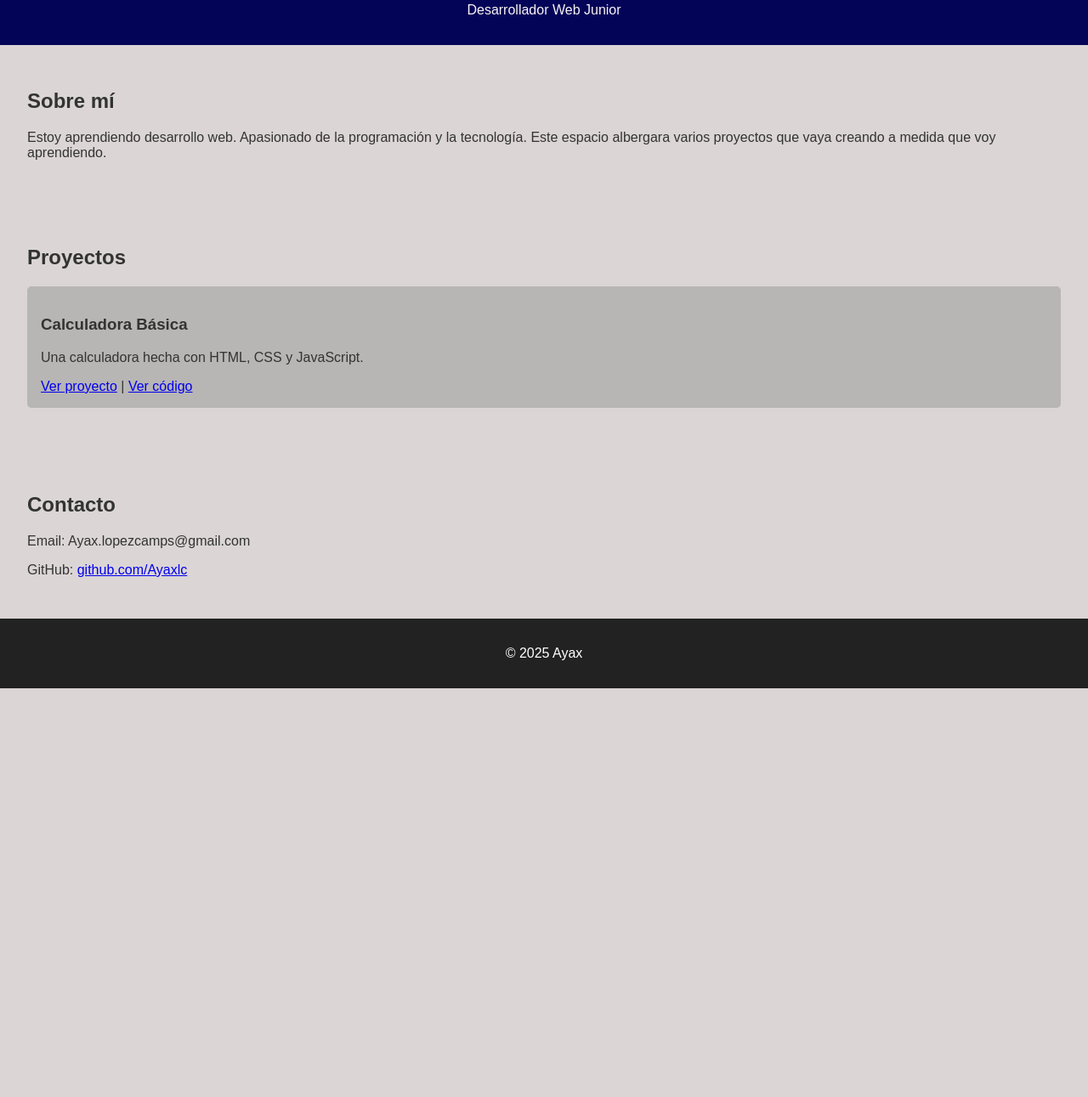
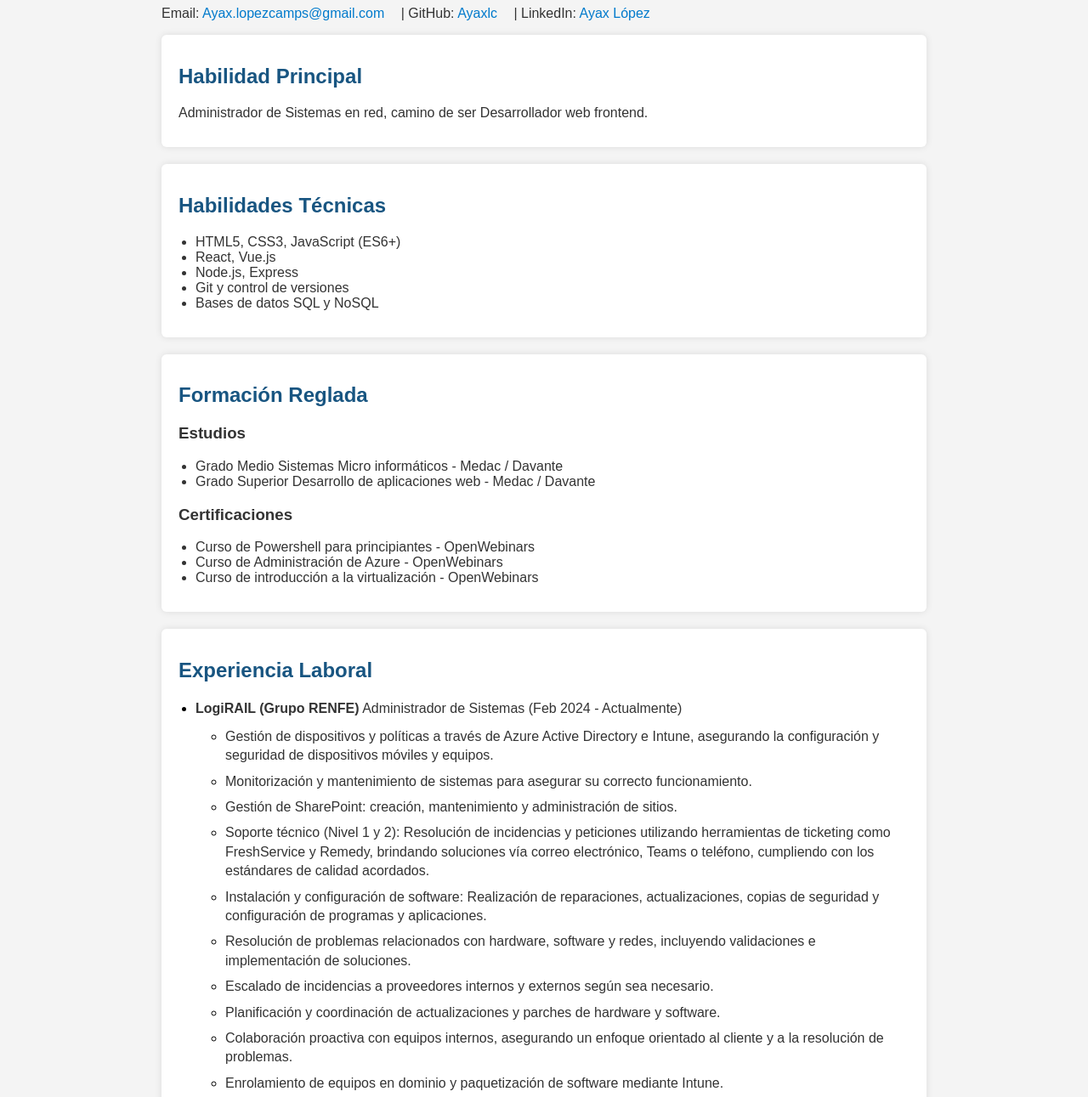
Before and after one commit to Ayaxlc/Mi-Portfolio, a plain HTML site: page index.html in a window 1280 px wide. Shown: the part 93-1384 px from the top of the page at 85% size. Before the commit the page ends 903 px from the top, so only its background shows below. Drawn offline with Linux system fonts and the light colour scheme.

Commit message:
index2.html

```diff
--- a/index.html
+++ b/index.html
@@ -2,70 +2,172 @@
 <html lang="es">
 <head>
   <meta charset="UTF-8" />
-  <meta name="viewport" content="width=device-width, initial-scale=1.0" />
-  <title>Mi Portfolio</title>
+  <meta name="viewport" content="width=device-width, initial-scale=1" />
+  <title>Portfolio de Ayax López</title>
   <style>
     body {
       font-family: Arial, sans-serif;
-      margin: 0;
-      padding: 0;
-      background: #dbd5d5;
+      margin: 0; padding: 20px;
+      background: #f4f4f4;
       color: #333;
+      max-width: 900px;
+      margin-left: auto;
+      margin-right: auto;
     }
-    header {
-      background: #030458;
-      color: rgb(250, 244, 244);
-      padding: 1rem;
-      text-align: center;
+    h1, h2 {
+      color: #185581;
     }
     section {
-      padding: 2rem;
+      background: white;
+      padding: 15px 20px;
+      margin-bottom: 20px;
+      border-radius: 6px;
+      box-shadow: 0 0 8px rgba(0,0,0,0.1);
     }
-    .proyecto {
-      background: rgb(184, 181, 181);
-      padding: 1rem;
-      margin-bottom: 1rem;
-      border-radius: 5px;
-      box-shadow: 0 0 5px rgba(234, 235, 230, 0.1);
+    ul {
+      list-style-type: disc;
+      padding-left: 20px;
     }
-    footer {
-      text-align: center;
-      padding: 1rem;
-      background: #222;
-      color: white;
+    a {
+      color: #007acc;
+      text-decoration: none;
+    }
+    a:hover {
+      text-decoration: underline;
+    }
+    .contact a {
+      margin-right: 15px;
     }
   </style>
 </head>
 <body>
   <header>
-    <h1> Ayax López</h1>
-    <p>Desarrollador Web Junior</p>
+    <h1>Ayax López</h1>
+    <p class="contact">
+      Email: <a href="Ayax.lopezcamps@gmail.com">Ayax.lopezcamps@gmail.com</a> |
+      GitHub: <a href="https://github.com/Ayaxlc" target="_blank" rel="noopener noreferrer">Ayaxlc</a> |
+      LinkedIn: <a href="https://linkedin.com/in/Ayaxlopez" target="_blank" rel="noopener noreferrer">Ayax López</a>
+    </p>
   </header>
 
-  <section>
-    <h2>Sobre mí</h2>
-    <p>Estoy aprendiendo desarrollo web. Apasionado de la programación y la tecnología. Este espacio albergara varios proyectos que vaya creando a medida que voy aprendiendo.</p>
+  <section id="habilidad-principal">
+    <h2>Habilidad Principal</h2>
+    <p>Administrador de Sistemas en red, camino de ser Desarrollador web frontend.</p>
   </section>
 
-  <section>
-    <h2>Proyectos</h2>
-    <div class="proyecto">
-      <h3>Calculadora Básica</h3>
-      <p>Una calculadora hecha con HTML, CSS y JavaScript.</p>
-      <a href="#" target="_blank">Ver proyecto</a> |
-      <a href="#" target="_blank">Ver código</a>
-    </div>
-    <!-- Puedes copiar este bloque para más proyectos -->
+  <section id="habilidades-tecnicas">
+    <h2>Habilidades Técnicas</h2>
+    <ul>
+      <li>HTML5, CSS3, JavaScript (ES6+)</li>
+      <li>React, Vue.js</li>
+      <li>Node.js, Express</li>
+      <li>Git y control de versiones</li>
+      <li>Bases de datos SQL y NoSQL</li>
+    </ul>
   </section>
 
-  <section>
-    <h2>Contacto</h2>
-    <p>Email: Ayax.lopezcamps@gmail.com</p>
-    <p>GitHub: <a href="https://github.com/tuusuario" target="_blank">github.com/Ayaxlc</a></p>
+  <section id="formacion-reglada">
+    <h2>Formación Reglada</h2>
+
+    <h3>Estudios</h3>
+    <ul>
+      <li>Grado Medio Sistemas Micro informáticos - Medac / Davante</li>
+      <li>Grado Superior Desarrollo de aplicaciones web - Medac / Davante</li>
+    </ul>
+
+    <h3>Certificaciones</h3>
+    <ul>
+      <li>Curso de Powershell para principiantes - OpenWebinars</li>
+      <li>Curso de Administración de Azure - OpenWebinars</li>
+      <li>Curso de introducción a la virtualización - OpenWebinars</li>
+    </ul>
   </section>
 
-  <footer>
-    <p>© 2025 Ayax</p>
-  </footer>
+  <style>
+    #experiencia-laboral ul {
+      margin-left: 20px;
+      padding-left: 0;
+      list-style-type: disc;
+    }
+
+    #experiencia-laboral ul ul {
+      margin-left: 20px;
+      padding-left: 15px;
+      list-style-type: circle;
+    }
+
+    /* Para que los bullets sean siempre negros */
+    #experiencia-laboral ul li {
+      position: relative;
+      margin-bottom: 8px;
+      line-height: 1.4em;
+      color: #333; /* texto gris oscuro */
+    }
+
+    #experiencia-laboral ul li::marker {
+      color: black; /* bullets negros */
+    }
+
+    /* Separar el título (li principal) del primer sub-ítem */
+    #experiencia-laboral > ul > li > ul > li:first-child {
+      margin-top: 10px;
+    }
+  </style>
+
+  <section id="experiencia-laboral">
+    <h2>Experiencia Laboral</h2>
+    <ul>
+      <li><strong>LogiRAIL (Grupo RENFE)</strong> Administrador de Sistemas (Feb 2024 - Actualmente)
+        <ul>
+          <li>Gestión de dispositivos y políticas a través de Azure Active Directory e Intune, asegurando la
+             configuración y seguridad de dispositivos móviles y equipos.</li>
+          <li>Monitorización y mantenimiento de sistemas para asegurar su correcto funcionamiento.</li>
+          <li>Gestión de SharePoint: creación, mantenimiento y administración de sitios.</li>
+          <li>Soporte técnico (Nivel 1 y 2): Resolución de incidencias y peticiones utilizando herramientas de ticketing
+              como FreshService y Remedy, brindando soluciones vía correo electrónico, Teams o teléfono,
+              cumpliendo con los estándares de calidad acordados.</li>
+          <li>Instalación y configuración de software: Realización de reparaciones, actualizaciones, copias de
+              seguridad y configuración de programas y aplicaciones.</li>
+          <li>Resolución de problemas relacionados con hardware, software y redes, incluyendo validaciones e
+              implementación de soluciones.</li>
+          <li>Escalado de incidencias a proveedores internos y externos según sea necesario.</li>
+          <li>Planificación y coordinación de actualizaciones y parches de hardware y software.</li>
+          <li>Colaboración proactiva con equipos internos, asegurando un enfoque orientado al cliente y a la
+              resolución de problemas.</li>
+          <li>Enrolamiento de equipos en dominio y paquetización de software mediante Intune.</li>
+          <li>Conocimiento avanzado de Windows 11, Office 365, SharePoint, Teams, OneDrive, Exchange, Azure AD
+              e Intune.</li>
+          <li>Optimización del rendimiento de aplicaciones.</li>
+        </ul>
+      </li>
+    </ul>
+  </section>
+
+
+  <section id="proyectos-principales">
+    <h2>Proyectos Principales</h2>
+    <ul>
+      <li><a href="https://github.com/tuusuario/proyecto1" target="_blank" rel="noopener noreferrer">Proyecto 1</a> — Aplicación web para gestión de tareas.</li>
+      <li><a href="https://github.com/tuusuario/proyecto2" target="_blank" rel="noopener noreferrer">Proyecto 2</a> — Plataforma de comercio electrónico.</li>
+    </ul>
+  </section>
+
+  <section id="otros-proyectos">
+    <h2>Otros Proyectos</h2>
+    <ul>
+      <li><a href="https://github.com/tuusuario/proyecto3" target="_blank" rel="noopener noreferrer">Proyecto 3</a> — API REST para gestión de usuarios.</li>
+      <li><a href="https://github.com/tuusuario/proyecto4" target="_blank" rel="noopener noreferrer">Proyecto 4</a> — Blog personal con CMS.</li>
+    </ul>
+  </section>
+
+  <section id="Idiomas">
+    <h2>Idiomas</h2>
+    <ul>
+      <li>Español - Nativo</li>
+      <li>Ingles - Alto </li>
+    </ul>
+  </section>
+
+
 </body>
 </html>
```
